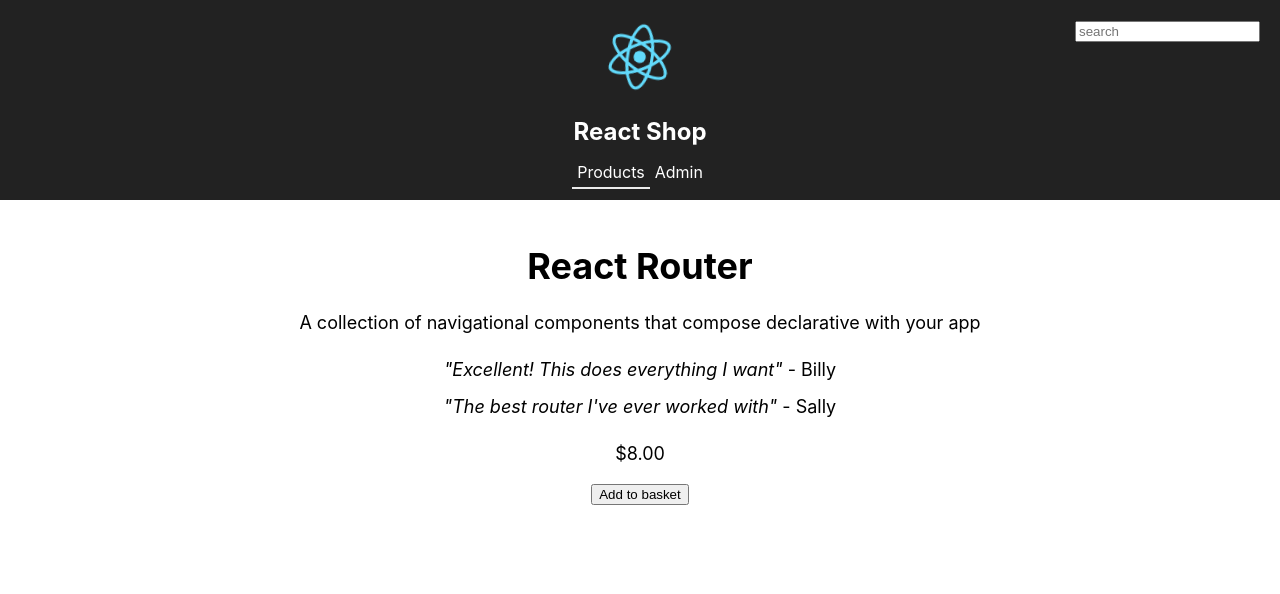
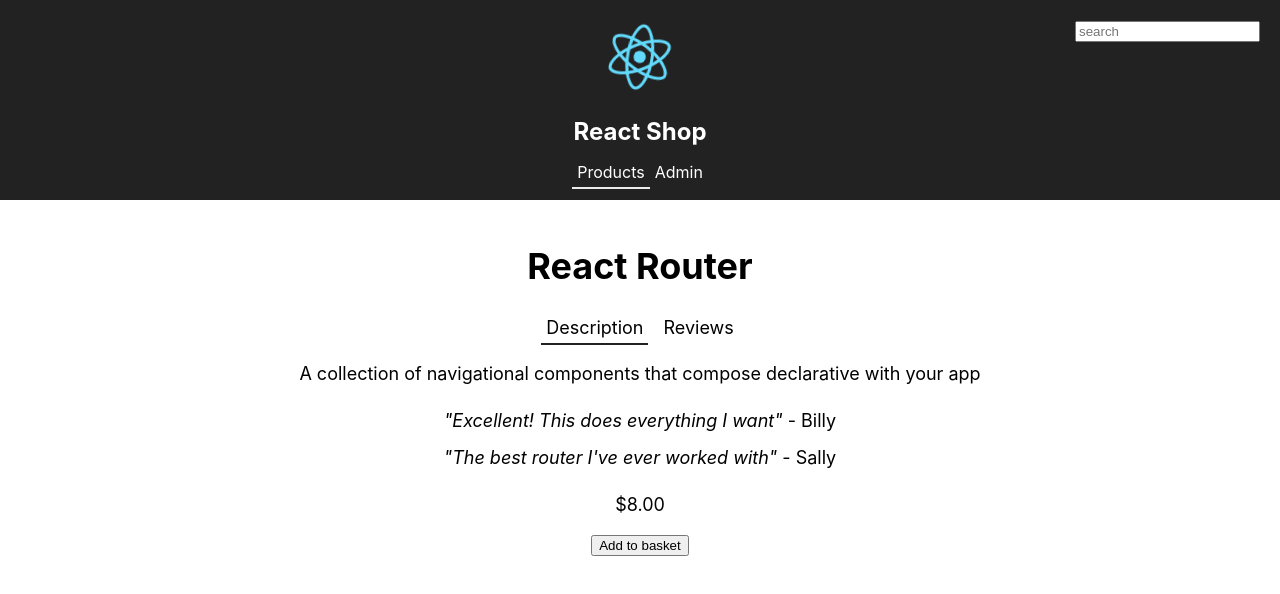
Before and after one commit to SjorsJessen/LearnReactTypescript, a React (Create React App) app: page /products/1 in a window 1280 px wide. Shown: the top 594 px of the page. Built offline with nearby package versions, Linux system fonts and the light colour scheme.

Commit message:
Created Tabs component

```diff
--- a/src/Product.tsx
+++ b/src/Product.tsx
@@ -1,5 +1,6 @@
 import * as React from "react";
 import { IProduct } from "./ProductsData";
+import Tabs from "./Tabs";
 
 interface IProps {
     product: IProduct;
@@ -17,6 +18,7 @@
     return (
         <React.Fragment>
             <h1>{product.name}</h1>
+            <Tabs headings={["Description", "Reviews"]} />
             <p>{product.description}</p>
             <div>
                 <ul className="product-reviews">
--- /dev/null
+++ b/src/Tabs.tsx
@@ -0,0 +1,38 @@
+import * as React from "react";
+
+interface IProps {
+    headings: string[];
+}
+
+interface IState {
+    activeHeading: string;
+}
+
+class Tabs extends React.Component<IProps, IState> {
+    public constructor(props: IProps) {
+        super(props);
+        this.state = {
+            activeHeading: this.props.headings && this.props.headings.length > 0 ? this.props.headings[0] : ""
+        };
+    }
+
+    private handleTabClick = (e: React.MouseEvent<HTMLLIElement>) => {
+        const li = e.target as HTMLLIElement;
+        const heading: string = li.textContent ? li.textContent : "";
+        this.setState({ activeHeading: heading });
+    };
+
+    public render() {
+        return (
+            <ul className="tabs">
+                {this.props.headings.map(heading => (
+                    <li onClick={this.handleTabClick} className={heading === this.state.activeHeading ? "active" : ""}>
+                        {heading}
+                    </li>
+                ))}
+            </ul>
+        );
+    }
+}
+
+export default Tabs;
--- a/src/index.css
+++ b/src/index.css
@@ -116,3 +116,23 @@
   display: block;
   padding: 8px 0px;
 }
+
+.tabs {
+  list-style: none;
+  padding: 0;
+}
+
+.tabs li {
+  display: inline-block;
+  padding: 5px;
+  margin: 0px 5px 0px 5px;
+  cursor: pointer;
+}
+
+.tabs li:focus {
+  outline: none;
+}
+
+.tabs li.active {
+  border-bottom: #222 solid 2px;
+}
```
